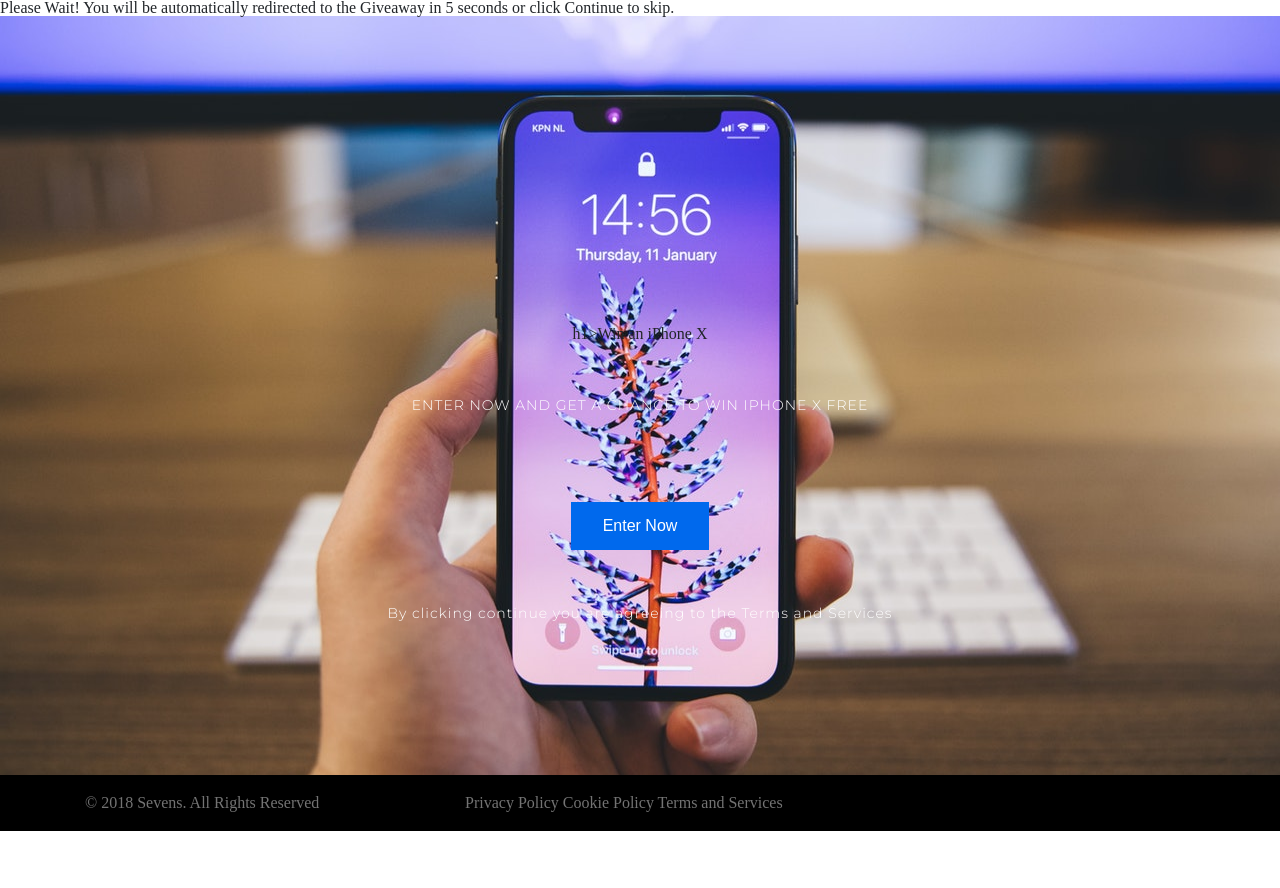
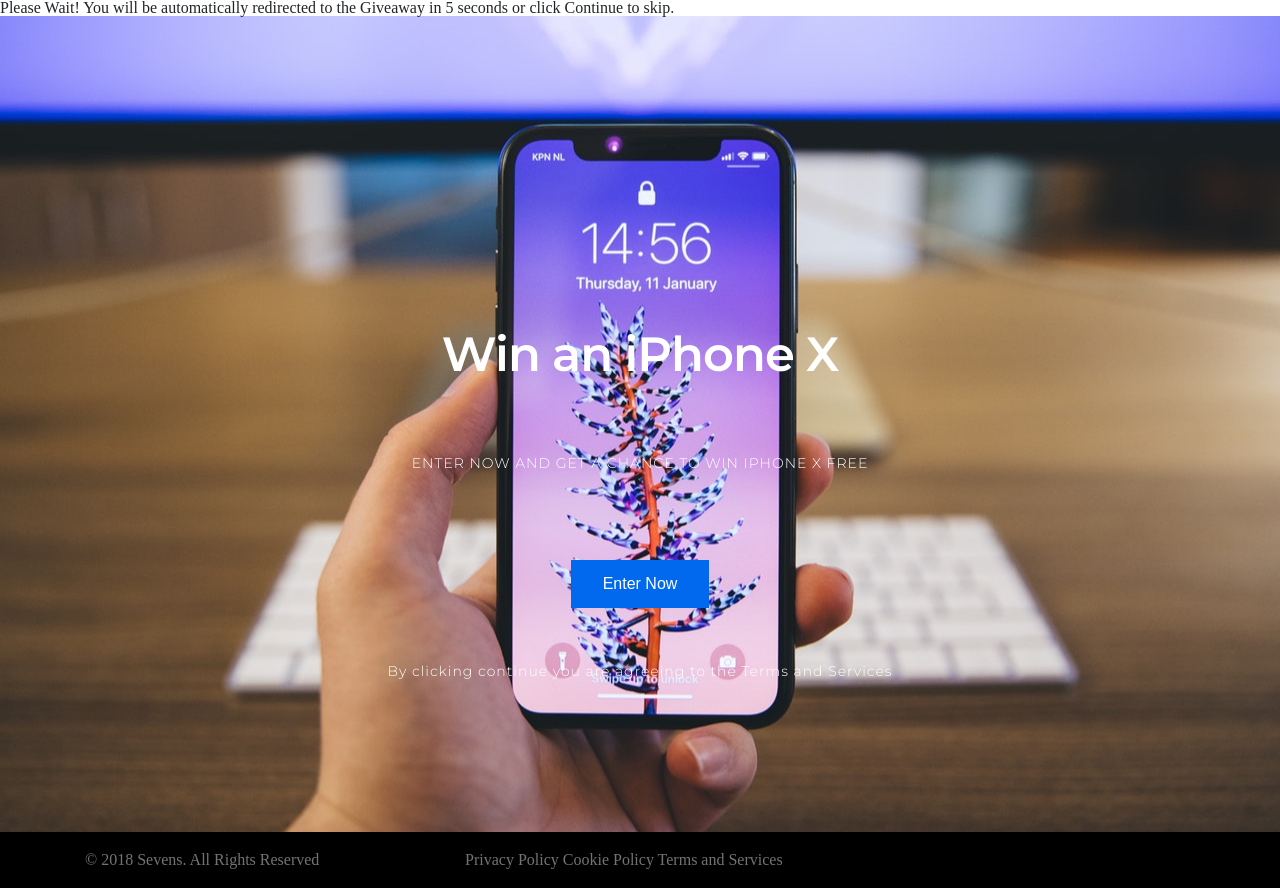
Before and after one commit to healthyatorfiles/sevens.top, a plain HTML site: page index.html in a window 1280 px wide. Before the commit the page ends 831 px from the top, so only its background shows below. Drawn offline with Linux system fonts and the light colour scheme.

Commit message:
Update index.html

```diff
--- a/index.html
+++ b/index.html
@@ -63,7 +63,7 @@ input[type=text]:focus, input[type=password]:focus {
 <title>Shop</title>
 
 
-			h1>Win an iPhone X</h1>
+			<h1> Win an iPhone X </h1>
 			</br>
 		      </br>
 		  </br>
```
